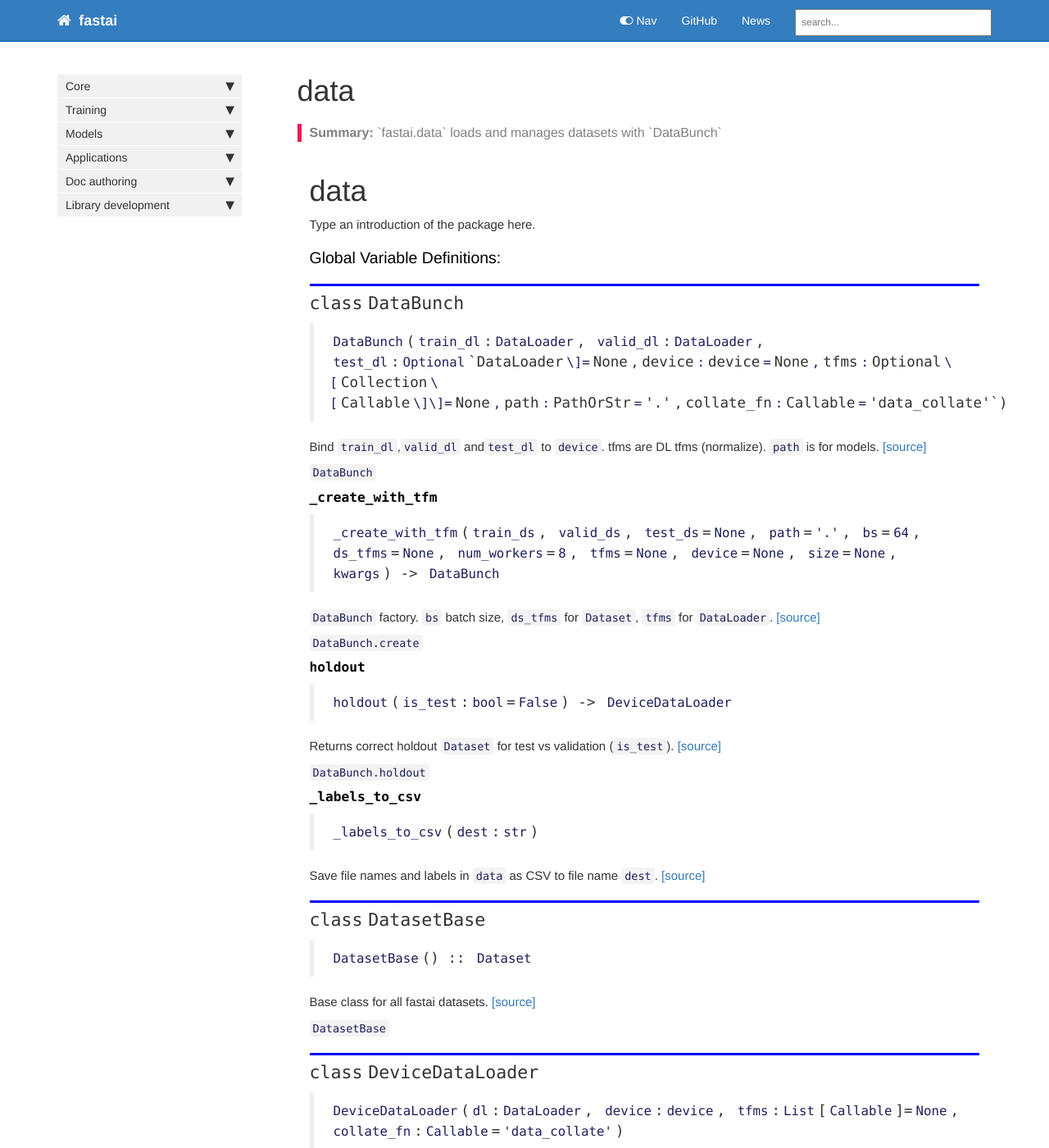
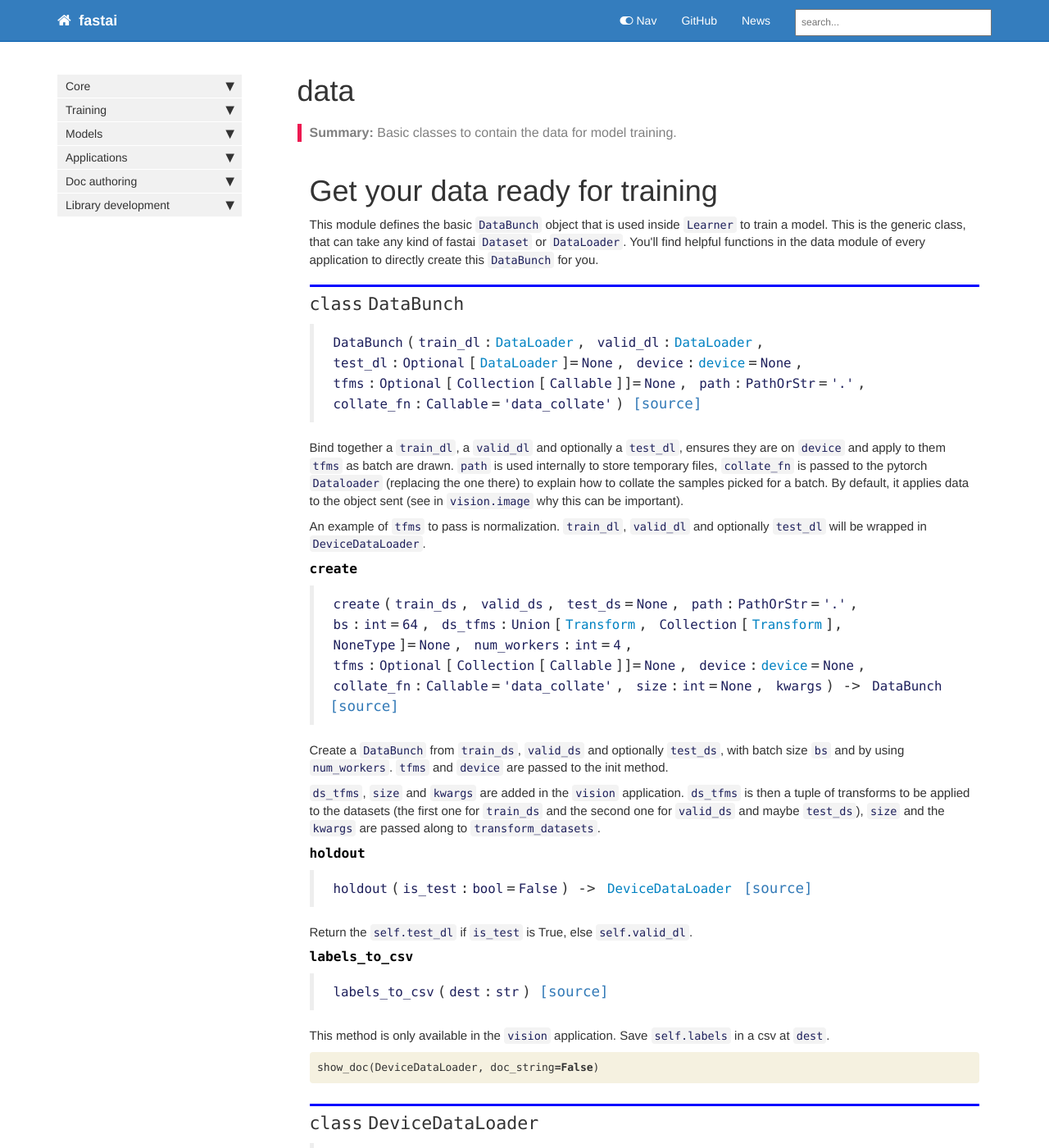
Before and after one commit to fastai/fastai_dev, a Jekyll site: the page built from docs/data.html, in a window 1280 px wide and 1400 px high. Shown: the whole window at 82% size. Built offline with Jekyll 4.4.1, drawn with Linux system fonts in a browser that asks for light colours; nearby versions of some CDN libraries; comment, search, counter and statistics services are not loaded; some of the changed text lies outside the part shown.

Commit message:
data doc

```diff
--- a/docs/data.html
+++ b/docs/data.html
@@ -3,7 +3,7 @@
 keywords:
 sidebar: home_sidebar
 tags:
-summary: "`fastai.data` loads and manages datasets with `DataBunch`"
+summary: "Basic classes to contain the data for model training."
 ---
 
 <div class="container" id="notebook-container">
@@ -13,25 +13,19 @@
 </div>
 <div class="cell border-box-sizing text_cell rendered"><div class="inner_cell">
 <div class="text_cell_render border-box-sizing rendered_html">
-<h1 id="data">data<a class="anchor-link" href="#data">&#182;</a></h1>
+<h1 id="Get-your-data-ready-for-training">Get your data ready for training<a class="anchor-link" href="#Get-your-data-ready-for-training">&#182;</a></h1>
 </div>
 </div>
 </div>
 <div class="cell border-box-sizing text_cell rendered"><div class="inner_cell">
 <div class="text_cell_render border-box-sizing rendered_html">
-<p>Type an introduction of the package here.</p>
+<p>This module defines the basic <code>DataBunch</code> object that is used inside <code>Learner</code> to train a model. This is the generic class, that can take any kind of fastai <code>Dataset</code> or <code>DataLoader</code>. You'll find helpful functions in the data module of every application to directly create this <code>DataBunch</code> for you.</p>
 
 </div>
 </div>
 </div>
 <div class="cell border-box-sizing code_cell rendered">
 
-</div>
-<div class="cell border-box-sizing text_cell rendered"><div class="inner_cell">
-<div class="text_cell_render border-box-sizing rendered_html">
-<h3 id="Global-Variable-Definitions:">Global Variable Definitions:<a class="anchor-link" href="#Global-Variable-Definitions:">&#182;</a></h3>
-</div>
-</div>
 </div>
 <div class="cell border-box-sizing code_cell rendered">
 
@@ -43,9 +37,9 @@
 
 <div class="output_markdown rendered_html output_subarea ">
 <h2><a id=DataBunch></a><code>class</code> <code>DataBunch</code></h2>
-<blockquote><p><code>DataBunch</code>(<code>train_dl</code>:<code>DataLoader</code>, <code>valid_dl</code>:<code>DataLoader</code>, <code>test_dl</code>:<code>Optional</code>`DataLoader<code>\]=</code>None<code>,</code>device<code>:</code>device<code>=</code>None<code>,</code>tfms<code>:</code>Optional<code>\[</code>Collection<code>\[</code>Callable<code>\]\]=</code>None<code>,</code>path<code>:</code>PathOrStr<code>=</code>'.'<code>,</code>collate_fn<code>:</code>Callable<code>=</code>'data_collate'`)</p>
+<blockquote><p><code>DataBunch</code>(<code>train_dl</code>:<a href="https://pytorch.org/docs/stable/data.html#torch.utils.data.DataLoader"><code>DataLoader</code></a>, <code>valid_dl</code>:<a href="https://pytorch.org/docs/stable/data.html#torch.utils.data.DataLoader"><code>DataLoader</code></a>, <code>test_dl</code>:<code>Optional</code>[<a href="https://pytorch.org/docs/stable/data.html#torch.utils.data.DataLoader"><code>DataLoader</code></a>]=<code>None</code>, <code>device</code>:<a href="https://pytorch.org/docs/stable/torch.html#torch.device"><code>device</code></a>=<code>None</code>, <code>tfms</code>:<code>Optional</code>[<code>Collection</code>[<code>Callable</code>]]=<code>None</code>, <code>path</code>:<code>PathOrStr</code>=<code>'.'</code>, <code>collate_fn</code>:<code>Callable</code>=<code>'data_collate'</code>)
+<a href="https://github.com/fastai/fastai/blob/master/fastai/data.py#L57">[source]</a></p>
 </blockquote>
-<p>Bind <code>train_dl</code>,<code>valid_dl</code> and<code>test_dl</code> to <code>device</code>. tfms are DL tfms (normalize). <code>path</code> is for models. <a href="https://github.com/fastai/fastai/blob/master/fastai/data.py#L57">[source]</a></p>
 
 </div>
 
@@ -57,7 +51,8 @@
 </div>
 <div class="cell border-box-sizing text_cell rendered"><div class="inner_cell">
 <div class="text_cell_render border-box-sizing rendered_html">
-<p><code>DataBunch</code></p>
+<p>Bind together a <code>train_dl</code>, a <code>valid_dl</code> and optionally a <code>test_dl</code>, ensures they are on <code>device</code> and apply to them <code>tfms</code> as batch are drawn. <code>path</code> is used internally to store temporary files, <code>collate_fn</code> is passed to the pytorch <code>Dataloader</code> (replacing the one there) to explain how to collate the samples picked for a batch. By default, it applies data to the object sent (see in <code>vision.image</code> why this can be important).</p>
+<p>An example of <code>tfms</code> to pass is normalization. <code>train_dl</code>, <code>valid_dl</code> and optionally <code>test_dl</code> will be wrapped in <code>DeviceDataLoader</code>.</p>
 
 </div>
 </div>
@@ -71,10 +66,10 @@
 
 
 <div class="output_markdown rendered_html output_subarea ">
-<h4><a id=_create_with_tfm></a><code>_create_with_tfm</code></h4>
-<blockquote><p><code>_create_with_tfm</code>(<code>train_ds</code>, <code>valid_ds</code>, <code>test_ds</code>=<code>None</code>, <code>path</code>=<code>'.'</code>, <code>bs</code>=<code>64</code>, <code>ds_tfms</code>=<code>None</code>, <code>num_workers</code>=<code>8</code>, <code>tfms</code>=<code>None</code>, <code>device</code>=<code>None</code>, <code>size</code>=<code>None</code>, <code>kwargs</code>) -&gt; <code>DataBunch</code></p>
+<h4><a id=create></a><code>create</code></h4>
+<blockquote><p><code>create</code>(<code>train_ds</code>, <code>valid_ds</code>, <code>test_ds</code>=<code>None</code>, <code>path</code>:<code>PathOrStr</code>=<code>'.'</code>, <code>bs</code>:<code>int</code>=<code>64</code>, <code>ds_tfms</code>:<code>Union</code>[<a href="/vision.image.html#Transform"><code>Transform</code></a>, <code>Collection</code>[<a href="/vision.image.html#Transform"><code>Transform</code></a>], <code>NoneType</code>]=<code>None</code>, <code>num_workers</code>:<code>int</code>=<code>4</code>, <code>tfms</code>:<code>Optional</code>[<code>Collection</code>[<code>Callable</code>]]=<code>None</code>, <code>device</code>:<a href="https://pytorch.org/docs/stable/torch.html#torch.device"><code>device</code></a>=<code>None</code>, <code>collate_fn</code>:<code>Callable</code>=<code>'data_collate'</code>, <code>size</code>:<code>int</code>=<code>None</code>, <code>kwargs</code>) -&gt; <code>DataBunch</code>
+<a href="https://github.com/fastai/fastai/blob/master/fastai/vision/data.py#L187">[source]</a></p>
 </blockquote>
-<p><code>DataBunch</code> factory. <code>bs</code> batch size, <code>ds_tfms</code> for <code>Dataset</code>, <code>tfms</code> for <code>DataLoader</code>. <a href="https://github.com/fastai/fastai/blob/master/fastai/vision/data.py#L187">[source]</a></p>
 
 </div>
 
@@ -86,7 +81,8 @@
 </div>
 <div class="cell border-box-sizing text_cell rendered"><div class="inner_cell">
 <div class="text_cell_render border-box-sizing rendered_html">
-<p><code>DataBunch.create</code></p>
+<p>Create a <code>DataBunch</code> from <code>train_ds</code>, <code>valid_ds</code> and optionally <code>test_ds</code>, with batch size <code>bs</code> and by using <code>num_workers</code>. <code>tfms</code> and <code>device</code> are passed to the init method.</p>
+<p><code>ds_tfms</code>, <code>size</code> and <code>kwargs</code> are added in the <code>vision</code> application. <code>ds_tfms</code> is then a tuple of transforms to be applied to the datasets (the first one for <code>train_ds</code> and the second one for <code>valid_ds</code> and maybe <code>test_ds</code>), <code>size</code> and the <code>kwargs</code> are passed along to <code>transform_datasets</code>.</p>
 
 </div>
 </div>
@@ -101,9 +97,9 @@
 
 <div class="output_markdown rendered_html output_subarea ">
 <h4><a id=holdout></a><code>holdout</code></h4>
-<blockquote><p><code>holdout</code>(<code>is_test</code>:<code>bool</code>=<code>False</code>) -&gt; <code>DeviceDataLoader</code></p>
+<blockquote><p><code>holdout</code>(<code>is_test</code>:<code>bool</code>=<code>False</code>) -&gt; <a href="/data.html#DeviceDataLoader"><code>DeviceDataLoader</code></a>
+<a href="https://github.com/fastai/fastai/blob/master/fastai/data.py#L81">[source]</a></p>
 </blockquote>
-<p>Returns correct holdout <code>Dataset</code> for test vs validation (<code>is_test</code>). <a href="https://github.com/fastai/fastai/blob/master/fastai/data.py#L81">[source]</a></p>
 
 </div>
 
@@ -115,7 +111,7 @@
 </div>
 <div class="cell border-box-sizing text_cell rendered"><div class="inner_cell">
 <div class="text_cell_render border-box-sizing rendered_html">
-<p><code>DataBunch.holdout</code></p>
+<p>Return the <code>self.test_dl</code> if <code>is_test</code> is True, else <code>self.valid_dl</code>.</p>
 
 </div>
 </div>
@@ -129,10 +125,10 @@
 
 
 <div class="output_markdown rendered_html output_subarea ">
-<h4><a id=_labels_to_csv></a><code>_labels_to_csv</code></h4>
-<blockquote><p><code>_labels_to_csv</code>(<code>dest</code>:<code>str</code>)</p>
+<h4><a id=labels_to_csv></a><code>labels_to_csv</code></h4>
+<blockquote><p><code>labels_to_csv</code>(<code>dest</code>:<code>str</code>)
+<a href="https://github.com/fastai/fastai/blob/master/fastai/vision/data.py#L214">[source]</a></p>
 </blockquote>
-<p>Save file names and labels in <code>data</code> as CSV to file name <code>dest</code>. <a href="https://github.com/fastai/fastai/blob/master/fastai/vision/data.py#L214">[source]</a></p>
 
 </div>
 
@@ -144,7 +140,53 @@
 </div>
 <div class="cell border-box-sizing text_cell rendered"><div class="inner_cell">
 <div class="text_cell_render border-box-sizing rendered_html">
+<p>This method is only available in the <code>vision</code> application. Save <code>self.labels</code> in a csv at <code>dest</code>.</p>
 
+</div>
+</div>
+</div>
+<div class="cell border-box-sizing code_cell rendered">
+<div class="input">
+
+<div class="inner_cell">
+    <div class="input_area">
+<div class=" highlight hl-ipython3"><pre><span></span><span class="n">show_doc</span><span class="p">(</span><span class="n">DeviceDataLoader</span><span class="p">,</span> <span class="n">doc_string</span><span class="o">=</span><span class="kc">False</span><span class="p">)</span>
+</pre></div>
+
+</div>
+</div>
+</div>
+
+<div class="output_wrapper">
+<div class="output">
+
+<div class="output_area">
+
+
+<div class="output_markdown rendered_html output_subarea ">
+<h2><a id=DeviceDataLoader></a><code>class</code> <code>DeviceDataLoader</code></h2>
+<blockquote><p><code>DeviceDataLoader</code>(<code>dl</code>:<a href="https://pytorch.org/docs/stable/data.html#torch.utils.data.DataLoader"><code>DataLoader</code></a>, <code>device</code>:<a href="https://pytorch.org/docs/stable/torch.html#torch.device"><code>device</code></a>, <code>tfms</code>:<code>List</code>[<code>Callable</code>]=<code>None</code>, <code>collate_fn</code>:<code>Callable</code>=<code>'data_collate'</code>)
+<a href="https://github.com/fastai/fastai/blob/master/fastai/data.py#L23">[source]</a></p>
+</blockquote>
+
+</div>
+
+</div>
+
+</div>
+</div>
+
+</div>
+<div class="cell border-box-sizing text_cell rendered"><div class="inner_cell">
+<div class="text_cell_render border-box-sizing rendered_html">
+<p>Put the batches of <code>dl</code> on <code>device</code> after applying an optional list of <code>tfms</code>. <code>collate_fn</code> will replace the one of <code>dl</code>. All dataloaders of a <code>DataBunch</code> are of this type.</p>
+
+</div>
+</div>
+</div>
+<div class="cell border-box-sizing text_cell rendered"><div class="inner_cell">
+<div class="text_cell_render border-box-sizing rendered_html">
+<h3 id="Factory-method">Factory method<a class="anchor-link" href="#Factory-method">&#182;</a></h3>
 </div>
 </div>
 </div>
@@ -157,10 +199,10 @@
 
 
 <div class="output_markdown rendered_html output_subarea ">
-<h2><a id=DatasetBase></a><code>class</code> <code>DatasetBase</code></h2>
-<blockquote><p><code>DatasetBase</code>() :: <code>Dataset</code></p>
+<h4><a id=create></a><code>create</code></h4>
+<blockquote><p><code>create</code>(<code>dataset</code>:<a href="https://pytorch.org/docs/stable/data.html#torch.utils.data.Dataset"><code>Dataset</code></a>, <code>bs</code>:<code>int</code>=<code>1</code>, <code>shuffle</code>:<code>bool</code>=<code>False</code>, <code>device</code>:<a href="https://pytorch.org/docs/stable/torch.html#torch.device"><code>device</code></a>=<code>device(type='cuda')</code>, <code>tfms</code>:<code>Collection</code>[<code>Callable</code>]=<code>None</code>, <code>num_workers</code>:<code>int</code>=<code>4</code>, <code>collate_fn</code>:<code>Callable</code>=<code>'data_collate'</code>, <code>kwargs</code>:<code>Any</code>)
+<a href="https://github.com/fastai/fastai/blob/master/fastai/data.py#L50">[source]</a></p>
 </blockquote>
-<p>Base class for all fastai datasets. <a href="https://github.com/fastai/fastai/blob/master/fastai/data.py#L6">[source]</a></p>
 
 </div>
 
@@ -172,8 +214,14 @@
 </div>
 <div class="cell border-box-sizing text_cell rendered"><div class="inner_cell">
 <div class="text_cell_render border-box-sizing rendered_html">
-<p><code>DatasetBase</code></p>
+<p>Create a <code>DeviceDataLoader</code> on <code>device</code> from a <code>dataset</code> with batch size <code>bs</code>, <code>num_workers</code>processes and a given <code>collate_fn</code>. The dataloader will <code>shuffle</code> the data if that flag is set to True, and <code>tfms</code> are passed to the init method. All <code>kwargs</code> are passed to the pytorch <code>DataLoader</code> class initialization.</p>
 
+</div>
+</div>
+</div>
+<div class="cell border-box-sizing text_cell rendered"><div class="inner_cell">
+<div class="text_cell_render border-box-sizing rendered_html">
+<h3 id="Internal-methods">Internal methods<a class="anchor-link" href="#Internal-methods">&#182;</a></h3>
 </div>
 </div>
 </div>
@@ -186,10 +234,10 @@
 
 
 <div class="output_markdown rendered_html output_subarea ">
-<h2><a id=DeviceDataLoader></a><code>class</code> <code>DeviceDataLoader</code></h2>
-<blockquote><p><code>DeviceDataLoader</code>(<code>dl</code>:<code>DataLoader</code>, <code>device</code>:<code>device</code>, <code>tfms</code>:<code>List</code>[<code>Callable</code>]=<code>None</code>, <code>collate_fn</code>:<code>Callable</code>=<code>'data_collate'</code>)</p>
+<h4><a id=proc_batch></a><code>proc_batch</code></h4>
+<blockquote><p><code>proc_batch</code>(<code>b</code>:<code>Tensor</code>) -&gt; <code>Tensor</code></p>
 </blockquote>
-<p>Bind a <code>DataLoader</code> to a <code>torch.device</code>. <a href="https://github.com/fastai/fastai/blob/master/fastai/data.py#L23">[source]</a></p>
+<p>Proces batch <code>b</code> of <code>TensorImage</code>. <a href="https://github.com/fastai/fastai/blob/master/fastai/data.py#L39">[source]</a></p>
 
 </div>
 
@@ -198,13 +246,6 @@
 </div>
 </div>
 
-</div>
-<div class="cell border-box-sizing text_cell rendered"><div class="inner_cell">
-<div class="text_cell_render border-box-sizing rendered_html">
-<p><code>DeviceDataLoader</code></p>
-
-</div>
-</div>
 </div>
 <div class="cell border-box-sizing code_cell rendered">
 
@@ -230,94 +271,7 @@
 </div>
 <div class="cell border-box-sizing text_cell rendered"><div class="inner_cell">
 <div class="text_cell_render border-box-sizing rendered_html">
-<p><code>DeviceDataLoader.add_tfm</code></p>
-
-</div>
-</div>
-</div>
-<div class="cell border-box-sizing code_cell rendered">
-
-<div class="output_wrapper">
-<div class="output">
-
-<div class="output_area">
-
-
-<div class="output_markdown rendered_html output_subarea ">
-<h4><a id=data_collate></a><code>data_collate</code></h4>
-<blockquote><p><code>data_collate</code>(<code>batch</code>:<code>ItemsList</code>) -&gt; <code>Tensor</code></p>
-</blockquote>
-<p>Convert <code>batch</code> items to tensor data <a href="https://github.com/fastai/fastai/blob/master/fastai/torch_core.py#L78">[source]</a></p>
-
-</div>
-
-</div>
-
-</div>
-</div>
-
-</div>
-<div class="cell border-box-sizing text_cell rendered"><div class="inner_cell">
-<div class="text_cell_render border-box-sizing rendered_html">
-<p><code>DeviceDataLoader.collate_fn</code></p>
-
-</div>
-</div>
-</div>
-<div class="cell border-box-sizing code_cell rendered">
-
-<div class="output_wrapper">
-<div class="output">
-
-<div class="output_area">
-
-
-<div class="output_markdown rendered_html output_subarea ">
-<h4><a id=create></a><code>create</code></h4>
-<blockquote><p><code>create</code>(<code>dataset</code>:<code>Dataset</code>, <code>bs</code>:<code>int</code>=<code>1</code>, <code>shuffle</code>:<code>bool</code>=<code>False</code>, <code>device</code>:<code>device</code>=<code>device(type='cpu')</code>, <code>tfms</code>:<code>Collection</code>[<code>Callable</code>]=<code>None</code>, <code>num_workers</code>:<code>int</code>=<code>8</code>, <code>collate_fn</code>:<code>Callable</code>=<code>'data_collate'</code>, <code>kwargs</code>:<code>Any</code>)</p>
-</blockquote>
-<p>Create DeviceDataLoader from <code>dataset</code> with <code>batch_size</code> and <code>shuffle</code>: processs using <code>num_workers</code>. <a href="https://github.com/fastai/fastai/blob/master/fastai/data.py#L50">[source]</a></p>
-
-</div>
-
-</div>
-
-</div>
-</div>
-
-</div>
-<div class="cell border-box-sizing text_cell rendered"><div class="inner_cell">
-<div class="text_cell_render border-box-sizing rendered_html">
-<p><code>DeviceDataLoader.create</code></p>
-
-</div>
-</div>
-</div>
-<div class="cell border-box-sizing code_cell rendered">
-
-<div class="output_wrapper">
-<div class="output">
-
-<div class="output_area">
-
-
-<div class="output_markdown rendered_html output_subarea ">
-<h4><a id=proc_batch></a><code>proc_batch</code></h4>
-<blockquote><p><code>proc_batch</code>(<code>b</code>:<code>Tensor</code>) -&gt; <code>Tensor</code></p>
-</blockquote>
-<p>Proces batch <code>b</code> of <code>TensorImage</code>. <a href="https://github.com/fastai/fastai/blob/master/fastai/data.py#L39">[source]</a></p>
-
-</div>
-
-</div>
-
-</div>
-</div>
-
-</div>
-<div class="cell border-box-sizing text_cell rendered"><div class="inner_cell">
-<div class="text_cell_render border-box-sizing rendered_html">
-<p><code>DeviceDataLoader.proc_batch</code></p>
+<p>Add <code>tfm</code> to <code>self.tfms</code>.</p>
 
 </div>
 </div>
@@ -346,7 +300,20 @@
 </div>
 <div class="cell border-box-sizing text_cell rendered"><div class="inner_cell">
 <div class="text_cell_render border-box-sizing rendered_html">
-<p><code>DeviceDataLoader.remove_tfm</code></p>
+<p>Remove <code>tfm</code> from <code>self.tfms</code>.</p>
+
+</div>
+</div>
+</div>
+<div class="cell border-box-sizing text_cell rendered"><div class="inner_cell">
+<div class="text_cell_render border-box-sizing rendered_html">
+<h2 id="Generic-classes">Generic classes<a class="anchor-link" href="#Generic-classes">&#182;</a></h2>
+</div>
+</div>
+</div>
+<div class="cell border-box-sizing text_cell rendered"><div class="inner_cell">
+<div class="text_cell_render border-box-sizing rendered_html">
+<p>Those two last classes are just empty shell to be subclassed by one of the applications.</p>
 
 </div>
 </div>
@@ -360,8 +327,30 @@
 
 
 <div class="output_markdown rendered_html output_subarea ">
-<h2><a id=LabelDataset></a><code>class</code> <code>LabelDataset</code></h2>
-<blockquote><p><code>LabelDataset</code>() :: <code>DatasetBase</code></p>
+<h3><a id=DatasetBase></a><code>class</code> <code>DatasetBase</code></h3>
+<blockquote><p><code>DatasetBase</code>() :: <a href="https://pytorch.org/docs/stable/data.html#torch.utils.data.Dataset"><code>Dataset</code></a></p>
+</blockquote>
+<p>Base class for all fastai datasets. <a href="https://github.com/fastai/fastai/blob/master/fastai/data.py#L6">[source]</a></p>
+
+</div>
+
+</div>
+
+</div>
+</div>
+
+</div>
+<div class="cell border-box-sizing code_cell rendered">
+
+<div class="output_wrapper">
+<div class="output">
+
+<div class="output_area">
+
+
+<div class="output_markdown rendered_html output_subarea ">
+<h3><a id=LabelDataset></a><code>class</code> <code>LabelDataset</code></h3>
+<blockquote><p><code>LabelDataset</code>() :: <a href="/data.html#DatasetBase"><code>DatasetBase</code></a></p>
 </blockquote>
 <p>Base class for fastai datasets that do classification. <a href="https://github.com/fastai/fastai/blob/master/fastai/data.py#L15">[source]</a></p>
 
@@ -373,11 +362,4 @@
 </div>
 
 </div>
-<div class="cell border-box-sizing text_cell rendered"><div class="inner_cell">
-<div class="text_cell_render border-box-sizing rendered_html">
-<p><code>LabelDataset</code></p>
-
 </div>
-</div>
-</div>
-</div>
```
Also changed, not shown: 1 other file.
